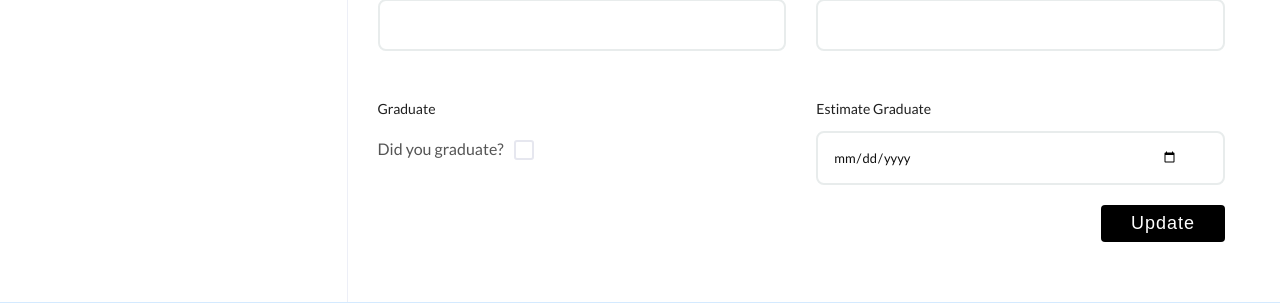
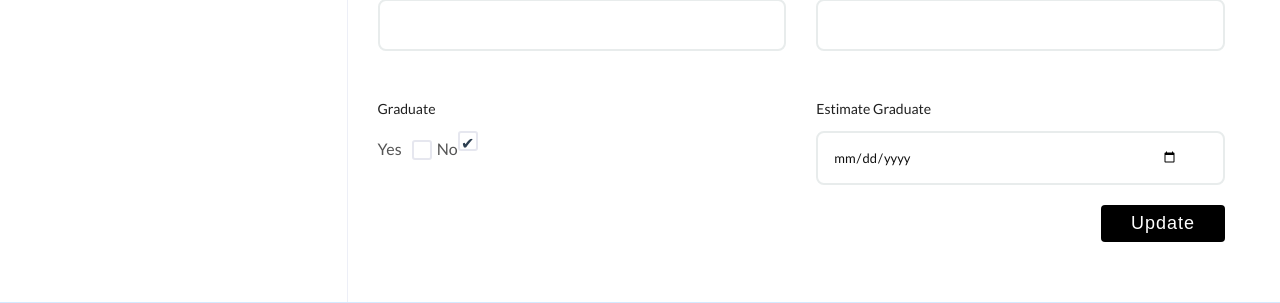
Before and after one commit to thflatk2/Job, a Django app: template templates/mypage.html in a window 1280 px wide. Shown: the part 1997-2300 px from the top of the page. Run offline with Django 3.2, Linux system fonts and the light colour scheme; the template is opened without the code that fills it, so the values that code supplies are empty; grey boxes labelled with a size stand in for pictures from a placeholder-image service; parts of the project's set-up code (start-up, migrations or seed data) failed here and were passed over; some libraries are stand-ins or nearby versions.

Commit message:
Job v 1.0

```diff
--- a/templates/mypage.html
+++ b/templates/mypage.html
@@ -376,9 +376,11 @@ height="0" width="0" style="display:none;visibility:hidden"></iframe></noscript>
 					 						<span class="pf-title">Graduate</span>
 					 						<div class="pf-field" style="margin-bottom: 47px">
                                                 {% if user_name.graduate %}
-                                                <input type="checkbox" name="graduate" id="id_graduate" checked>Did you graduate?<label id="graduate" for="id_graduate"></label>
+                                                <input type="checkbox" name="graduate" id="id_graduate" checked>Yes<label id="graduate" for="id_graduate"></label>
+                                                <input type="checkbox" id="id_graduate_no">No<label id="graduate_no" for="id_graduate_no"></label>
                                                 {% else %}
-                                                <input type="checkbox" name="graduate" id="id_graduate">Did you graduate?<label id="graduate" for="id_graduate"></label>
+                                                <input type="checkbox" name="graduate" id="id_graduate">Yes<label id="graduate" for="id_graduate"></label>
+                                                <input type="checkbox" id="id_graduate_no" checked>No<label id="graduate_no" for="id_graduate_no"></label>
                                                 {% endif %}
                                             </div>
 					 					</div>
@@ -613,6 +615,10 @@ $("#id_resume").change(function () {
             return;
         }
 
+        if($("#id_graduate").is(":checked") && $("#id_graduate_no").is(":checked")){
+            alert('Please just check one answer for graduate.');
+        }
+
         if($("#id_graduate").is(":checked")){
         }
         else{
```
